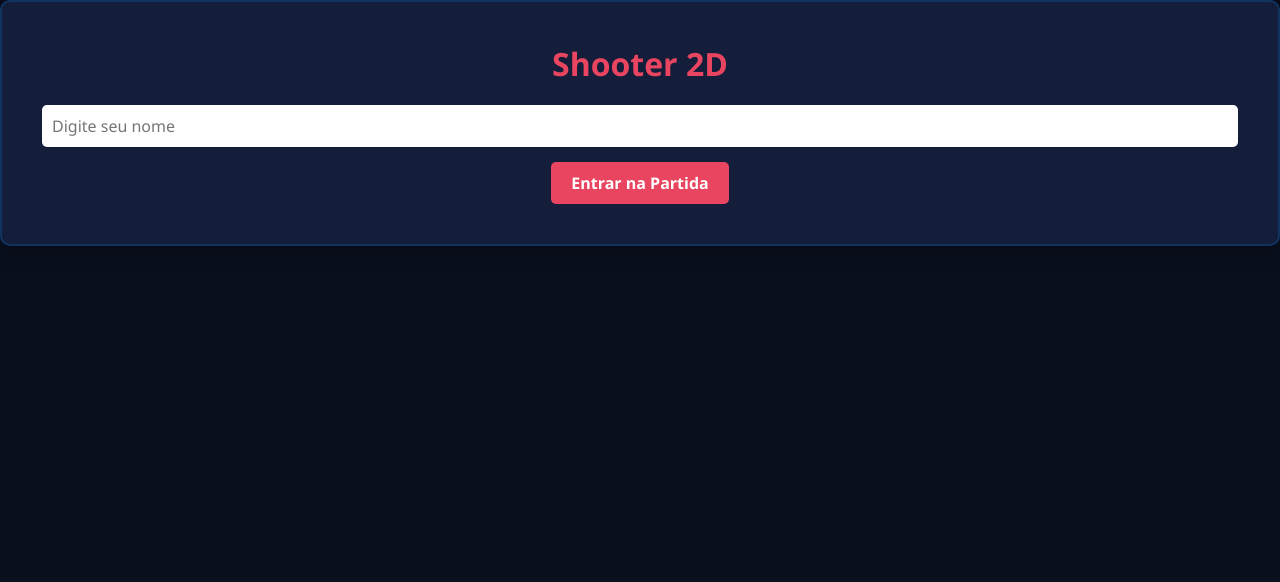
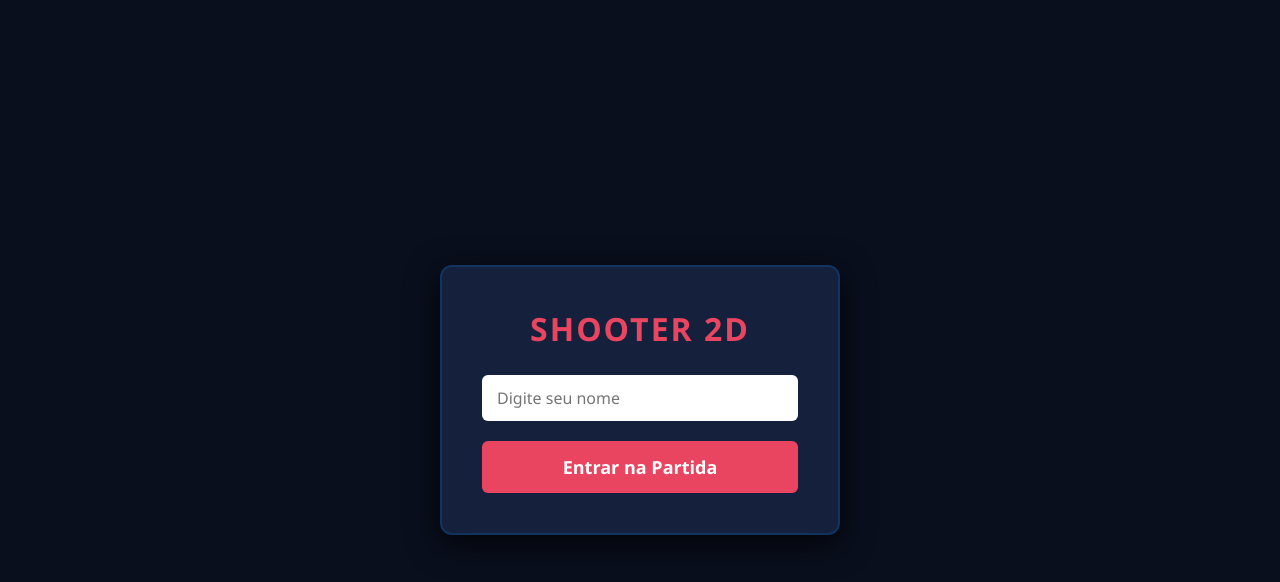
Before and after one commit to N1Heart/Prova2Web2, a website: page public/index.html in a window 1280 px wide. Drawn offline with Linux system fonts and the light colour scheme.

Commit message:
Ultimos ajustes para att futuras se eu não esquecer

```diff
--- a/public/style.css
+++ b/public/style.css
@@ -13,42 +13,64 @@ body {
 }
 
 #login-screen {
-    background-color: rgba(22, 33, 62, 0.9);
+    position: absolute;
+    top: 50%;
+    left: 50%;
+    transform: translate(-50%, -50%); /* O truque mágico para centralizar perfeitamente */
+    background-color: rgba(22, 33, 62, 0.95); /* Azul escuro com leve transparência */
     padding: 40px;
-    border-radius: 10px;
+    border-radius: 12px;
+    box-shadow: 0 8px 32px rgba(0, 0, 0, 0.8); /* Sombra elegante */
     border: 2px solid #0f3460;
     text-align: center;
-    box-shadow: 0 0 20px rgba(0,0,0,0.5);
+    width: 90%;
+    max-width: 400px; /* Trava a largura no PC para não ficar esticado */
+    z-index: 1000;
+    box-sizing: border-box;
+    font-family: Arial, sans-serif;
 }
 
 #login-screen h1 {
-    margin-bottom: 20px;
-    color: #e94560;
+    color: #e94560; /* Vermelho dos jogadores/UI */
+    margin-top: 0;
+    margin-bottom: 25px;
+    font-size: 32px;
+    text-transform: uppercase;
+    letter-spacing: 2px;
 }
 
 #player-name {
-    padding: 10px;
     width: 100%;
-    margin-bottom: 15px;
+    padding: 12px 15px;
+    margin-bottom: 20px;
     border: none;
-    border-radius: 5px;
+    border-radius: 6px;
     font-size: 16px;
+    box-sizing: border-box;
+    background-color: #ffffff;
+    color: #333333;
+    outline: none;
 }
 
 #join-btn {
-    padding: 10px 20px;
     background-color: #e94560;
-    color: white;
+    color: #ffffff;
     border: none;
-    border-radius: 5px;
-    font-size: 16px;
+    padding: 14px 24px;
+    font-size: 18px;
+    font-weight: bold;
+    border-radius: 6px;
     cursor: pointer;
-    font-weight: bold;
-    transition: background 0.2s;
+    transition: background-color 0.2s, transform 0.1s;
+    width: 100%; /* Botão ocupando a largura do card */
 }
 
 #join-btn:hover {
-    background-color: #cf3d55;
+    background-color: #ff5773; /* Fica um pouco mais claro no hover */
+}
+
+#join-btn:active {
+    transform: scale(0.98); /* Efeito de "afundar" ao clicar */
 }
 
 #game-canvas {
--- a/server.js
+++ b/server.js
@@ -136,6 +136,7 @@ setInterval(() => {
         broadcast({
             type: 'state',
             mapIndex: gameState.currentMapIndex,
+            nextMapIndex: gameState.nextMapIndex,
             players: gameState.players,
             bullets: gameState.bullets,
             scores: gameState.scores,
```
Also changed, not shown: src/gameLoop.js (+8 -1 lines).
